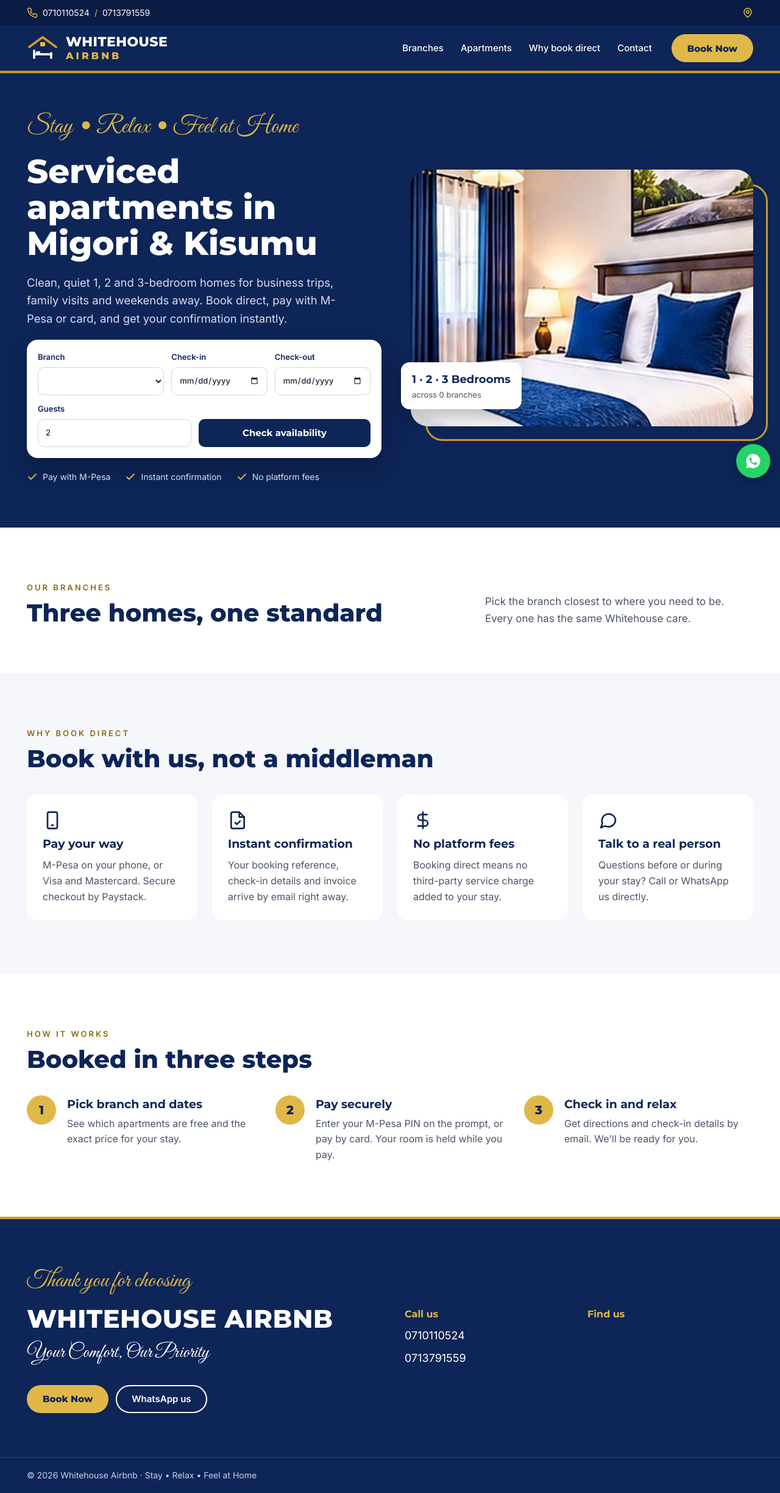
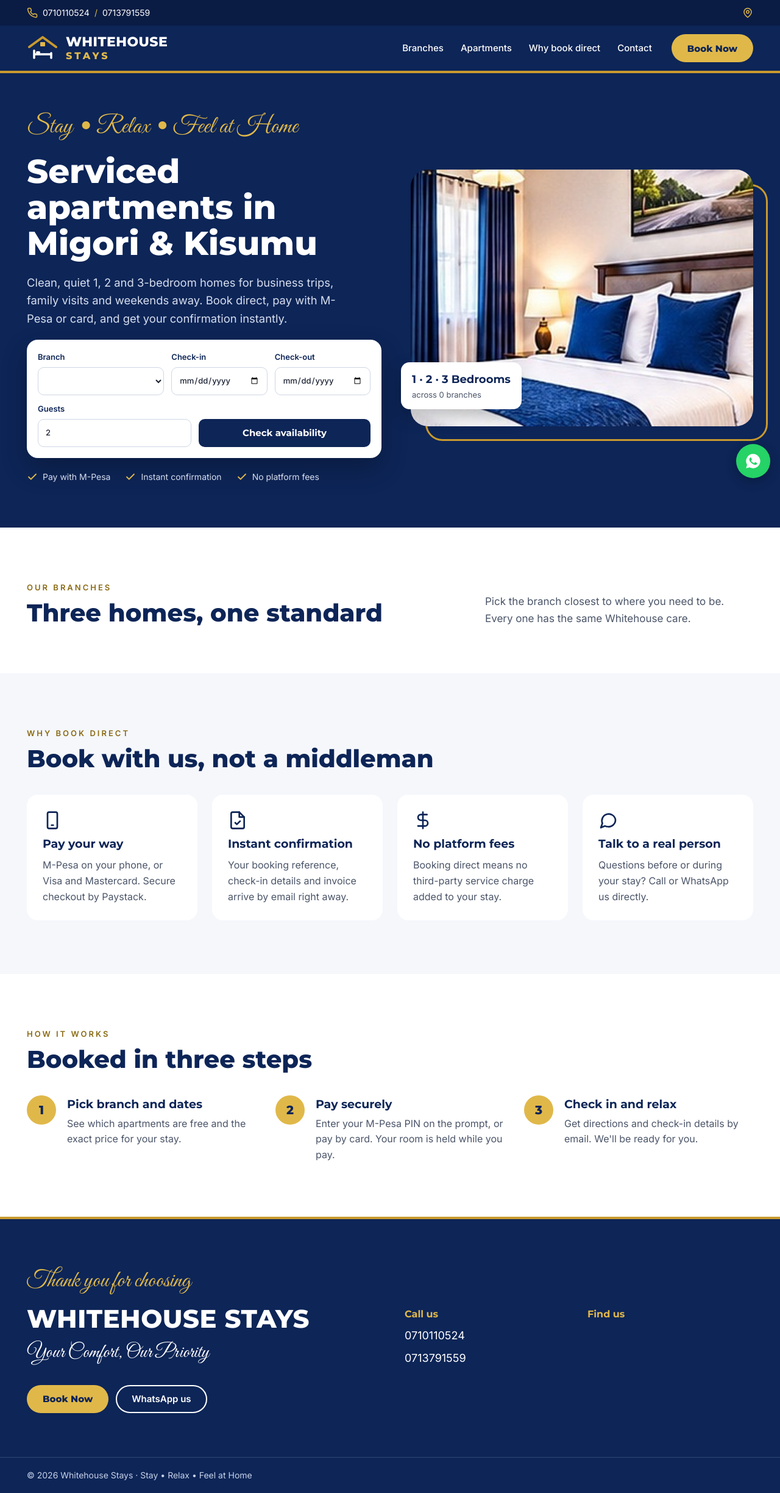
Before and after one commit to fanfuraha-ui/whitehouse-stays, a Django app: page / in a window 1280 px wide. Shown: the whole page at 61% size. Run offline with Django 5.2, Linux system fonts and the light colour scheme; data that the repository does not hold is empty.

Commit message:
Rebrand website to Whitehouse Stays
Airbnb's trademark guidelines bar confusingly similar trade names and
domains, so the public brand, logo wordmark, invoice, emails, admin title
and example domain now use Whitehouse Stays. References to Airbnb as a
booking platform (calendar sync) are unchanged.

Co-Authored-By: Claude Opus 5.5 <noreply@anthropic.com>
Claude-Session: https://claude.ai/code/session_012Qj9KWwAemZSX7aKSBPZ2N

```diff
--- a/bookings/ical.py
+++ b/bookings/ical.py
@@ -27,7 +27,7 @@ def sync_feed(feed: CalendarFeed) -> dict:
     stats = {"created": 0, "updated": 0, "cancelled": 0, "conflicts": 0}
     today = timezone.localdate()
     try:
-        resp = requests.get(feed.url, timeout=30, headers={"User-Agent": "WhitehouseAirbnb/1.0"})
+        resp = requests.get(feed.url, timeout=30, headers={"User-Agent": "WhitehouseStays/1.0"})
         resp.raise_for_status()
         calendar = icalendar.Calendar.from_ical(resp.content)
     except Exception as exc:
@@ -89,7 +89,7 @@ def sync_feed(feed: CalendarFeed) -> dict:
 
 def build_export(unit) -> bytes:
     cal = icalendar.Calendar()
-    cal.add("prodid", "-//Whitehouse Airbnb//Direct Bookings//EN")
+    cal.add("prodid", "-//Whitehouse Stays//Direct Bookings//EN")
     cal.add("version", "2.0")
     now = timezone.now()
     bookings = (
--- a/config/settings.py
+++ b/config/settings.py
@@ -1,4 +1,4 @@
-"""Whitehouse Airbnb — Django settings. All secrets come from environment variables."""
+"""Whitehouse Stays — Django settings. All secrets come from environment variables."""
 import os
 from decimal import Decimal
 from pathlib import Path
@@ -103,7 +103,7 @@ EMAIL_PORT = int(env("EMAIL_PORT", "587"))
 EMAIL_HOST_USER = env("EMAIL_HOST_USER", "")
 EMAIL_HOST_PASSWORD = env("EMAIL_HOST_PASSWORD", "")
 EMAIL_USE_TLS = True
-DEFAULT_FROM_EMAIL = env("DEFAULT_FROM_EMAIL", "Whitehouse Airbnb <bookings@localhost>")
+DEFAULT_FROM_EMAIL = env("DEFAULT_FROM_EMAIL", "Whitehouse Stays <bookings@localhost>")
 STAFF_ALERT_EMAILS = [e.strip() for e in env("STAFF_ALERT_EMAILS", "").split(",") if e.strip()]
 
 # --- Payments ---
@@ -114,7 +114,7 @@ TAX_RATE = Decimal(env("TAX_RATE", "0"))  # e.g. 0.16 for 16% VAT — open decis
 
 # --- Brand ---
 BRAND = {
-    "name": "Whitehouse Airbnb",
+    "name": "Whitehouse Stays",
     "tagline": "Stay • Relax • Feel at Home",
     "promise": "Your Comfort, Our Priority",
     "phones": ["0710110524", "0713791559"],
--- a/config/urls.py
+++ b/config/urls.py
@@ -3,8 +3,8 @@ from django.conf.urls.static import static
 from django.contrib import admin
 from django.urls import include, path
 
-admin.site.site_header = "Whitehouse Airbnb — Back Office"
-admin.site.site_title = "Whitehouse Airbnb"
+admin.site.site_header = "Whitehouse Stays — Back Office"
+admin.site.site_title = "Whitehouse Stays"
 admin.site.index_title = "Bookings, units and rates"
 
 urlpatterns = [
--- a/static/css/site.css
+++ b/static/css/site.css
@@ -1,4 +1,4 @@
-/* Whitehouse Airbnb — navy + gold on white. No framework, fast on 3G. */
+/* Whitehouse Stays — navy + gold on white. No framework, fast on 3G. */
 :root {
   --navy: #0d2557;
   --navy-deep: #0a1c44;
--- a/templates/base.html
+++ b/templates/base.html
@@ -30,7 +30,7 @@
     <div class="wrap">
       <a href="{% url 'properties:home' %}" class="logo" aria-label="{{ BRAND.name }} home">
         <svg width="52" height="44" viewBox="0 0 52 44" fill="none" aria-hidden="true"><path d="M4 20 26 4l22 16" stroke="#c99a2e" stroke-width="4" stroke-linecap="round" stroke-linejoin="round"/><rect x="22" y="12" width="8" height="7" rx="1" fill="#e0b84a"/><path d="M12 38V26M12 32h28M40 38V30" stroke="#fff" stroke-width="3.5" stroke-linecap="round"/><rect x="15" y="27" width="7" height="4" rx="2" fill="#fff"/></svg>
-        <span class="logo-text"><b>WHITEHOUSE</b><i>AIRBNB</i></span>
+        <span class="logo-text"><b>WHITEHOUSE</b><i>STAYS</i></span>
       </a>
       <nav class="nav" aria-label="Main">
         <a href="{% url 'properties:home' %}#branches">Branches</a>
--- a/templates/invoices/invoice.html
+++ b/templates/invoices/invoice.html
@@ -30,7 +30,7 @@
 </style></head>
 <body>
   <div class="top">
-    <div class="brand">WHITEHOUSE<span>AIRBNB</span></div>
+    <div class="brand">WHITEHOUSE<span>STAYS</span></div>
     <div class="tag">{{ BRAND.tagline }}</div>
   </div>
   <div class="bar">
@@ -72,7 +72,7 @@
 
   <div class="thanks">
     <div class="script">Thank you for choosing</div>
-    <div class="name">WHITEHOUSE AIRBNB</div>
+    <div class="name">WHITEHOUSE STAYS</div>
     <div class="script">{{ BRAND.promise }}</div>
   </div>
 
--- a/templates/properties/branch_detail.html
+++ b/templates/properties/branch_detail.html
@@ -43,7 +43,7 @@
       {% with photo=ut.photos.all.0 %}
       {% if photo %}<img src="{{ photo.image.url }}" alt="{{ ut.name }}, {{ branch.name }}" loading="lazy">
       {% elif branch.hero_image %}<img src="{{ branch.hero_image.url }}" alt="{{ branch.name }}" loading="lazy">
-      {% else %}<img src="{% static 'img/hero-room.jpg' %}" alt="Whitehouse Airbnb bedroom" loading="lazy">{% endif %}
+      {% else %}<img src="{% static 'img/hero-room.jpg' %}" alt="Whitehouse Stays bedroom" loading="lazy">{% endif %}
       {% endwith %}
       <div class="unit-body">
         <div class="unit-info">
--- a/templates/properties/home.html
+++ b/templates/properties/home.html
@@ -27,7 +27,7 @@
       </div>
     </div>
     <div class="hero-media">
-      <img src="{% static 'img/hero-room.jpg' %}" alt="Bedroom at Whitehouse Airbnb with navy cushions and white linen" width="928" height="472">
+      <img src="{% static 'img/hero-room.jpg' %}" alt="Bedroom at Whitehouse Stays with navy cushions and white linen" width="928" height="472">
       <div class="hero-badge"><b>1 · 2 · 3 Bedrooms</b><span>across {{ branches|length }} branches</span></div>
     </div>
   </div>
```
Also changed, not shown: README.md, 1 other file.
